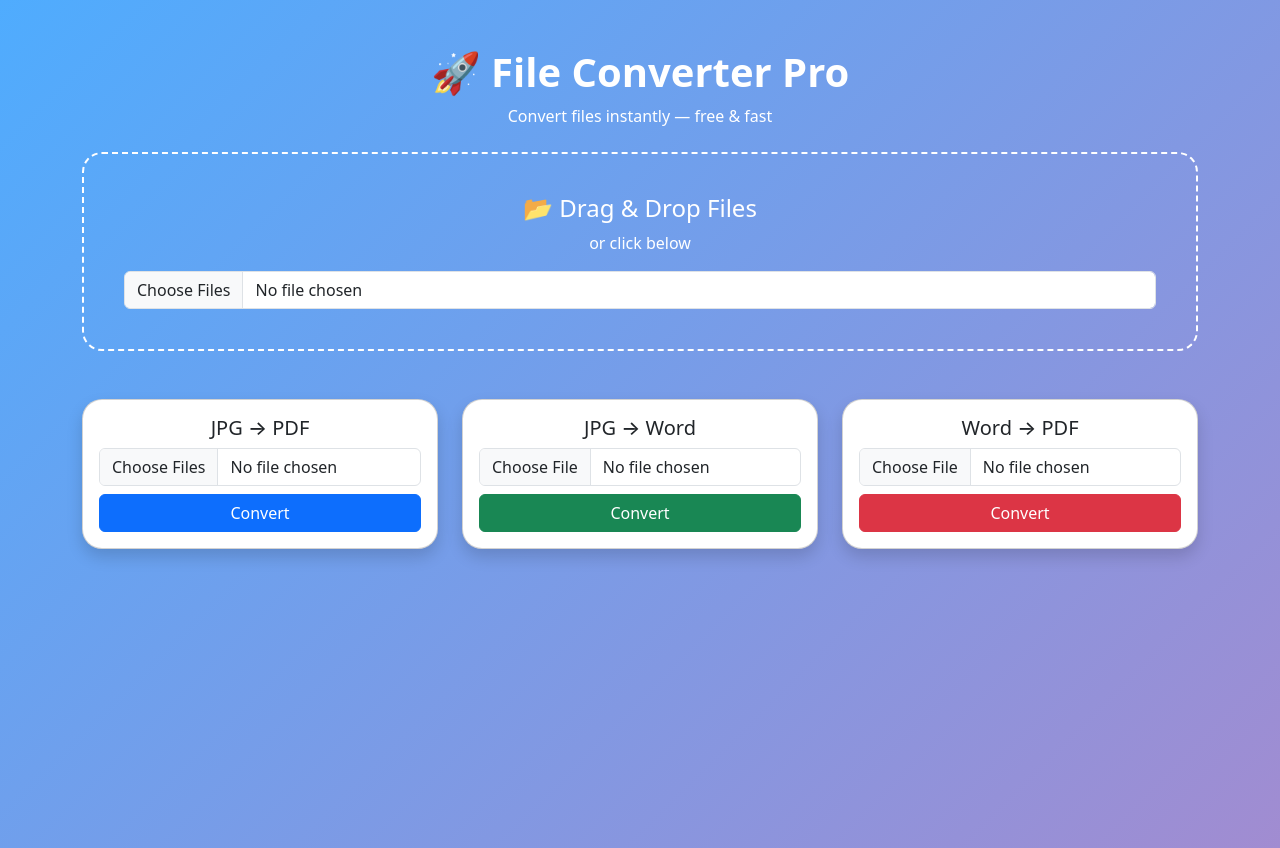
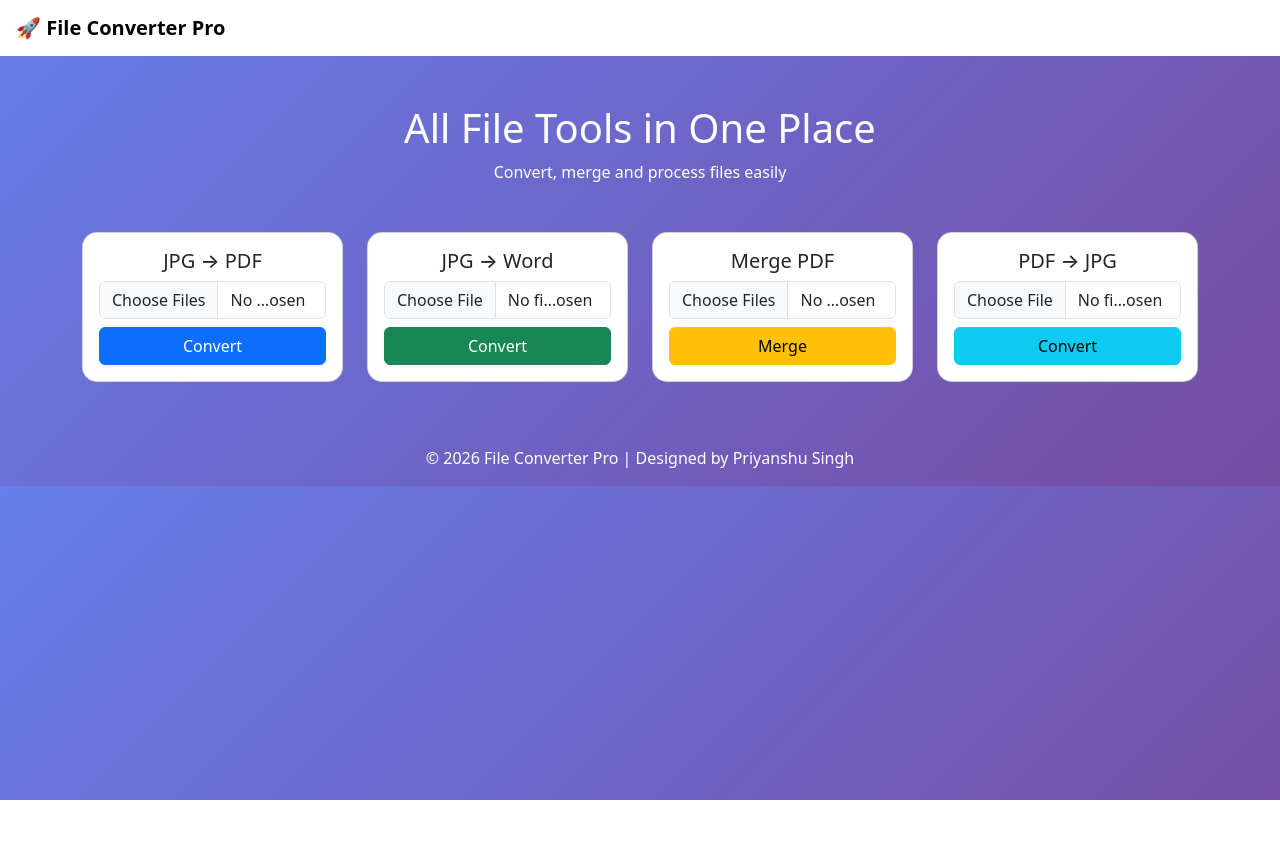
Before and after one commit to priyanshusingh205/File-Converter, a Flask app: page / in a window 1280 px wide. After the commit the page ends 800 px from the top, so only its background shows below. Run offline with Flask 3, Linux system fonts and the light colour scheme.

Commit message:
ultra premium version

```diff
--- a/app.py
+++ b/app.py
@@ -1,104 +1,96 @@
 from flask import Flask, render_template, request, send_file
 from PIL import Image
 from docx import Document
+from PyPDF2 import PdfMerger
+from pdf2image import convert_from_path
 import os
+import time
 
 app = Flask(__name__)
 
 UPLOAD_FOLDER = "uploads"
 os.makedirs(UPLOAD_FOLDER, exist_ok=True)
 
+
 @app.route('/')
 def index():
     return render_template('index.html')
 
 
-# ✅ JPG → PDF
+# JPG → PDF
 @app.route('/convert_to_pdf', methods=['POST'])
 def convert_to_pdf():
     files = request.files.getlist('files')
-    image_list = []
+    base_name = files[0].filename.split('.')[0]
 
+    images = []
     for file in files:
-        if file.filename == "":
-            continue
-
         path = os.path.join(UPLOAD_FOLDER, file.filename)
         file.save(path)
+        img = Image.open(path)
+        if img.mode != 'RGB':
+            img = img.convert('RGB')
+        images.append(img)
 
-        try:
-            img = Image.open(path)
-            if img.mode != 'RGB':
-                img = img.convert('RGB')
-            image_list.append(img)
+    output = os.path.join(UPLOAD_FOLDER, base_name + ".pdf")
+    images[0].save(output, save_all=True, append_images=images[1:])
 
-        except Exception as e:
-            return f"Error: {str(e)}"
-
-    if not image_list:
-        return "No valid images uploaded."
-
-    pdf_path = os.path.join(UPLOAD_FOLDER, "output.pdf")
-    image_list[0].save(pdf_path, save_all=True, append_images=image_list[1:])
-
-    return send_file(pdf_path, as_attachment=True)
+    return send_file(output, as_attachment=True)
 
 
-# ✅ JPG → WORD
+# JPG → WORD
 @app.route('/convert_to_word', methods=['POST'])
 def convert_to_word():
     file = request.files['file']
-
-    if file.filename == "":
-        return "No file selected"
+    base_name = file.filename.split('.')[0]
 
     path = os.path.join(UPLOAD_FOLDER, file.filename)
     file.save(path)
 
     doc = Document()
-    doc.add_paragraph("Image inserted below:")
     doc.add_picture(path)
 
-    doc_path = os.path.join(UPLOAD_FOLDER, "output.docx")
-    doc.save(doc_path)
+    output = os.path.join(UPLOAD_FOLDER, base_name + ".docx")
+    doc.save(output)
 
-    return send_file(doc_path, as_attachment=True)
+    return send_file(output, as_attachment=True)
 
 
-# ✅ WORD → PDF (FIXED VERSION)
-@app.route('/word_to_pdf', methods=['POST'])
-def word_to_pdf():
-    from reportlab.platypus import SimpleDocTemplate, Paragraph
-    from reportlab.lib.styles import getSampleStyleSheet
+# MERGE PDF
+@app.route('/merge_pdf', methods=['POST'])
+def merge_pdf():
+    files = request.files.getlist('files')
+    merger = PdfMerger()
 
+    base_name = str(int(time.time()))
+
+    for file in files:
+        path = os.path.join(UPLOAD_FOLDER, file.filename)
+        file.save(path)
+        merger.append(path)
+
+    output = os.path.join(UPLOAD_FOLDER, base_name + "_merged.pdf")
+    merger.write(output)
+    merger.close()
+
+    return send_file(output, as_attachment=True)
+
+
+# PDF → JPG
+@app.route('/pdf_to_jpg', methods=['POST'])
+def pdf_to_jpg():
     file = request.files['file']
-
-    if file.filename == "":
-        return "No file selected"
+    base_name = file.filename.split('.')[0]
 
     path = os.path.join(UPLOAD_FOLDER, file.filename)
     file.save(path)
 
-    doc = Document(path)
+    images = convert_from_path(path)
 
-    text = ""
-    for para in doc.paragraphs:
-        text += para.text + "\n"
+    output = os.path.join(UPLOAD_FOLDER, base_name + ".jpg")
+    images[0].save(output, "JPEG")
 
-    pdf_path = os.path.join(UPLOAD_FOLDER, "output.pdf")
-
-    pdf = SimpleDocTemplate(pdf_path)
-    styles = getSampleStyleSheet()
-
-    story = []
-    for line in text.split("\n"):
-        story.append(Paragraph(line, styles["Normal"]))
-
-    pdf.build(story)
-
-    return send_file(pdf_path, as_attachment=True)
-
-
+    return send_file(output, as_attachment=True)
 
 
 if __name__ == "__main__":
--- a/templates/index.html
+++ b/templates/index.html
@@ -4,90 +4,88 @@
 <title>File Converter Pro</title>
 <meta name="viewport" content="width=device-width, initial-scale=1">
 
-    <!-- Bootstrap -->
 <link href="https://cdn.jsdelivr.net/npm/bootstrap@5.3.0/dist/css/bootstrap.min.css" rel="stylesheet">
-
-    <!-- AOS Animation -->
-    <link href="https://unpkg.com/aos@2.3.4/dist/aos.css" rel="stylesheet">
 
 <style>
 body {
-            background: linear-gradient(135deg, #4facfe, #a18cd1);
-            min-height: 100vh;
-            color: white;
+    background: linear-gradient(135deg,#667eea,#764ba2);
+    color:white;
 }
 
 .card {
-            border-radius: 20px;
-            transition: 0.3s;
+    border-radius:15px;
+    transition:0.3s;
 }
 
 .card:hover {
-            transform: translateY(-10px) scale(1.03);
-            box-shadow: 0 15px 30px rgba(0,0,0,0.2);
+    transform:translateY(-10px);
+    box-shadow:0 10px 25px rgba(0,0,0,0.3);
 }
 
-        .upload-box {
-            border: 2px dashed white;
-            padding: 40px;
-            border-radius: 20px;
-            transition: 0.3s;
-            cursor: pointer;
+.navbar {
+    background:white;
 }
 
-        .upload-box:hover {
-            background: rgba(255,255,255,0.1);
+.navbar-brand {
+    font-weight:bold;
 }
 
-        h1 {
-            font-weight: bold;
-        }
 </style>
 </head>
 
 <body>
 
-<div class="container text-center mt-5">
+<nav class="navbar navbar-light px-3">
+    <span class="navbar-brand">🚀 File Converter Pro</span>
+</nav>
 
-    <h1 data-aos="fade-down">🚀 File Converter Pro</h1>
-    <p data-aos="fade-up">Convert files instantly — free & fast</p>
+<div class="container mt-5 text-center">
 
-    <!-- Drag & Drop -->
-    <div class="upload-box mt-4" id="drop-area" data-aos="zoom-in">
-        <h4>📂 Drag & Drop Files</h4>
-        <p>or click below</p>
-        <input type="file" id="fileInput" multiple class="form-control mt-3">
-    </div>
+<h1>All File Tools in One Place</h1>
+<p>Convert, merge and process files easily</p>
 
-    <!-- Tools -->
 <div class="row mt-5">
 
-        <div class="col-md-4" data-aos="fade-up">
-            <div class="card p-3 shadow">
+<!-- JPG → PDF -->
+<div class="col-md-3">
+<div class="card p-3">
 <h5>JPG → PDF</h5>
 <form action="/convert_to_pdf" method="post" enctype="multipart/form-data">
-                    <input type="file" name="files" multiple class="form-control mb-2" required>
+<input type="file" name="files" multiple class="form-control mb-2">
 <button class="btn btn-primary w-100">Convert</button>
 </form>
 </div>
 </div>
 
-        <div class="col-md-4" data-aos="fade-up" data-aos-delay="100">
-            <div class="card p-3 shadow">
+<!-- JPG → WORD -->
+<div class="col-md-3">
+<div class="card p-3">
 <h5>JPG → Word</h5>
 <form action="/convert_to_word" method="post" enctype="multipart/form-data">
-                    <input type="file" name="file" class="form-control mb-2" required>
+<input type="file" name="file" class="form-control mb-2">
 <button class="btn btn-success w-100">Convert</button>
 </form>
 </div>
 </div>
 
-        <div class="col-md-4" data-aos="fade-up" data-aos-delay="200">
-            <div class="card p-3 shadow">
-                <h5>Word → PDF</h5>
-                <form action="/word_to_pdf" method="post" enctype="multipart/form-data">
-                    <input type="file" name="file" class="form-control mb-2" required>
-                    <button class="btn btn-danger w-100">Convert</button>
+<!-- MERGE PDF -->
+<div class="col-md-3">
+<div class="card p-3">
+<h5>Merge PDF</h5>
+<form action="/merge_pdf" method="post" enctype="multipart/form-data">
+<input type="file" name="files" multiple class="form-control mb-2">
+<button class="btn btn-warning w-100">Merge</button>
+</form>
+</div>
+</div>
+
+<!-- PDF → JPG -->
+<div class="col-md-3">
+<div class="card p-3">
+<h5>PDF → JPG</h5>
+<form action="/pdf_to_jpg" method="post" enctype="multipart/form-data">
+<input type="file" name="file" class="form-control mb-2">
+<button class="btn btn-info w-100">Convert</button>
 </form>
 </div>
 </div>
@@ -96,44 +94,9 @@
 
 </div>
 
-<!-- 🔥 LOADER -->
-<div id="loader" style="display:none; position:fixed; top:0; left:0; width:100%; height:100%; background:rgba(0,0,0,0.6); z-index:9999; align-items:center; justify-content:center;">
-    <div style="color:white; font-size:20px;">
-        ⏳ Converting...
-    </div>
-</div>
-
-<!-- Scripts -->
-<script src="https://unpkg.com/aos@2.3.4/dist/aos.js"></script>
-
-<script>
-    AOS.init();
-
-    // Loader
-    document.querySelectorAll("form").forEach(form => {
-        form.addEventListener("submit", () => {
-            document.getElementById("loader").style.display = "flex";
-        });
-    });
-
-    // Drag & Drop
-    const dropArea = document.getElementById("drop-area");
-    const fileInput = document.getElementById("fileInput");
-
-    dropArea.addEventListener("dragover", (e) => {
-        e.preventDefault();
-        dropArea.style.background = "rgba(255,255,255,0.2)";
-    });
-
-    dropArea.addEventListener("dragleave", () => {
-        dropArea.style.background = "";
-    });
-
-    dropArea.addEventListener("drop", (e) => {
-        e.preventDefault();
-        fileInput.files = e.dataTransfer.files;
-    });
-</script>
+<footer class="text-center mt-5 p-3">
+© 2026 File Converter Pro | Designed by Priyanshu Singh
+</footer>
 
 </body>
 </html>
```
Lines whose indentation alone changed are shown as unchanged.
